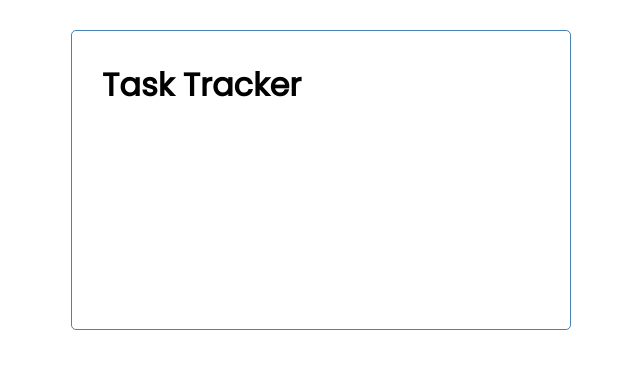
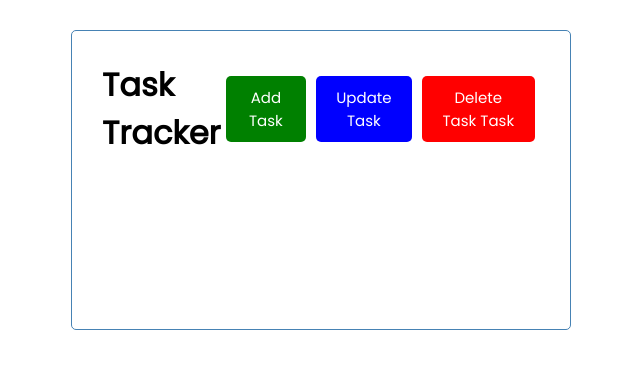
Before and after one commit to miukoba/shakyo-vuejs-crash-course, a Vue app: page / in a window 1280 px wide. Shown: the top 368 px of the page, without its empty margins (319-959 px from the left). Built offline with nearby package versions, Linux system fonts and the light colour scheme.

Commit message:
add Button component

```diff
--- /dev/null
+++ b/src/components/Button.vue
@@ -0,0 +1,22 @@
+<template>
+  <button @click="onclick()" :style="{background: color}" class="btn">{{ text }}</button>
+</template>
+
+<script>
+export default {
+  name: 'Button',
+  props: {
+    text: String,
+    color: String
+  },
+  methods: {
+    onClick() {
+      console.log('click')
+    }
+  }
+}
+</script>
+
+<style scoped>
+
+</style>
--- a/src/components/Header.vue
+++ b/src/components/Header.vue
@@ -1,14 +1,22 @@
 <template>
   <header>
     <h1>{{ title }}</h1>
+    <Button text="Add Task" color="green"/>
+    <Button text="Update Task" color="blue"/>
+    <Button text="Delete Task Task" color="red"/>
   </header>
 </template>
 
 <script>
+import Button from "./Button";
+
 export default {
   name: 'Header',
   props: {
     'title': String,
+  },
+  components: {
+    Button
   }
 }
 </script>
```
